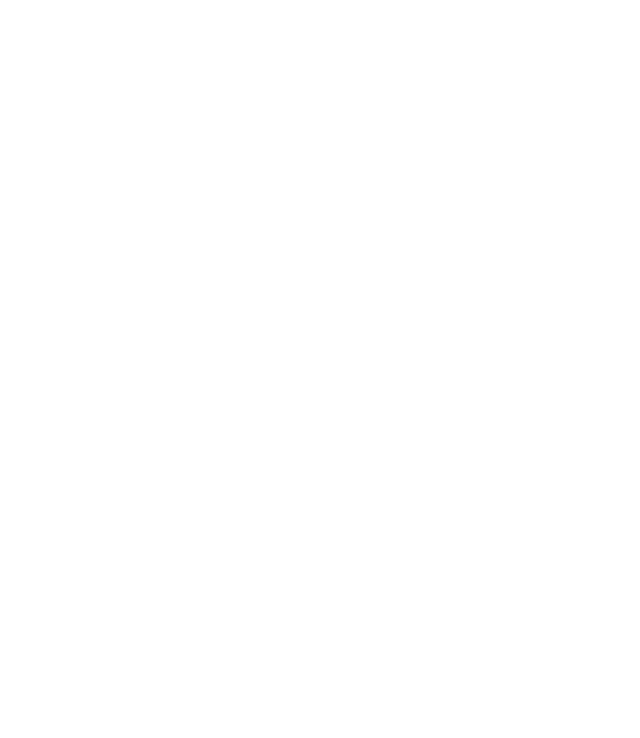
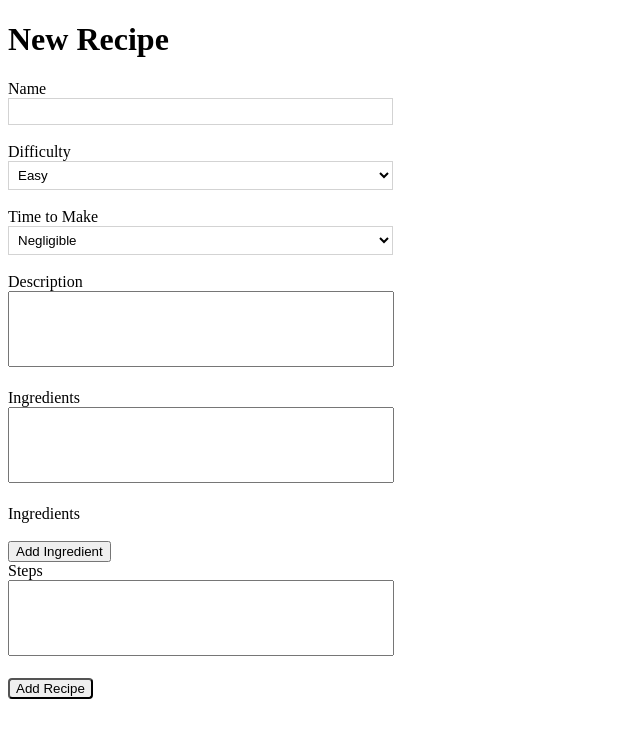
Before and after one commit to hwilloug/willowtreerecipes, a Vue app in the folder willowtreerecipes/: page /new-recipe in a window 1280 px wide. Shown: the top 738 px of the page, without its empty margins (0-640 px from the left). Built offline with nearby package versions, Linux system fonts and the light colour scheme.

Commit message:
Initialize New Recipe page

```diff
--- /dev/null
+++ b/willowtreerecipes/src/components/DynamicField.vue
@@ -0,0 +1,25 @@
+<template>
+<div>
+	<input :model='fieldInput'/>
+	<datalist>
+		<option value='Olive Oil'>Olive Oil</option>
+		<option value='Flour'>Flour</option>
+		<option value='Kosher Salt'>Kosher Salt</option>
+	</datalist>
+</div>
+</template>
+
+<script>
+export default {
+	name: 'dynamic-field',
+	props: ['field'],
+  data () {
+		return {
+			fieldInput: {}
+		}
+	},
+	mounted () {
+		this.fieldInput = this.field
+	}
+}
+</script>
--- /dev/null
+++ b/willowtreerecipes/src/components/NewRecipe.vue
@@ -0,0 +1,101 @@
+<template>
+<div>
+	<h1>New Recipe</h1>
+	<form>
+	<label for='recipeName'>Name </label><br>
+	<input type='text' id='recipeName' name='recipeName' class='input' maxlength='100' required /><br><br>
+
+	<label for='difficulty'>Difficulty </label><br>
+	<select id='difficulty' name='difficulty' class='select'>
+		<option value='Easy'>Easy</option>
+		<option value='Medium'>Medium</option>
+		<option value='Hard'>Hard</option>
+		<option value='Very Hard'>Very Hard</option>
+	</select><br><br>
+
+	<label for='time'>Time to Make </label><br>
+	<select id='time' name='time' class='select'>
+		<option value='Negligible'>Negligible</option>
+		<option value='Short'>Short</option>
+		<option value='Medium'>Medium</option>
+		<option value='Long'>Long</option>
+		<option value='Very Long'>Very Long</option>
+	</select><br><br>
+
+	<label for='description'>Description </label><br>
+	<textarea id='description' name='description' maxlength='500' class='area'></textarea><br><br>
+
+	<label for='ingredients1'>Ingredients </label><br>
+	<textarea id='ingredients1' name='ingredients1' maxlength='20' class='area' required ></textarea><br><br>
+
+	<label for='ingredients'>Ingredients</label><br>
+	<DynamicField list='ingredients' class='input'
+		id ='ingredients'
+		v-for='ingredient in ingredients'
+		:key='ingredient'
+		:model='ingredient'
+		:field='ingredient'
+	></DynamicField><br>
+
+	<button type='button' @click='addField'>Add Ingredient</button><br>
+
+	<label for='steps'>Steps </label><br>
+	<textarea id='steps' name='steps' maxlength='200' class='area' required></textarea><br><br>
+
+	<button type='submit' class='button'>Add Recipe</button>
+	</form>
+</div>
+</template>
+
+<script>
+import DynamicField from '@/components/DynamicField'
+
+export default {
+	data () {
+		return {
+			ingredients: []
+		}
+	},
+	components: {
+		DynamicField
+	},
+	methods: {
+		addField() {
+			this.ingredients.push({'': ''});
+			console.log(this.ingredients)
+		}
+	}
+}
+</script>
+
+<style scoped>
+.select {
+	width: 385px;
+	border: 1px solid lightgrey;
+	padding: 5px;
+	background-color: white;
+}
+.select:focus {
+	border: 1px solid grey;
+}
+
+.input {
+	width: 373px;
+	border: 1px solid lightgrey;
+	padding: 5px;
+}
+.input:focus {
+	border: 1px solid grey
+}
+
+.area {
+	width: 380px;
+	height: 70px;
+	resize: none;
+}
+
+.button {
+	border-radius: 0.25rem;
+	cursor: pointer;
+}
+</style>
--- a/willowtreerecipes/src/router/index.js
+++ b/willowtreerecipes/src/router/index.js
@@ -34,6 +34,11 @@
     component: () => import('@/components/RecipeEntry.vue')
   },
   {
+    path: '/new-recipe',
+    name: 'AddRecipe',
+    component: () => import('@/components/NewRecipe.vue')
+  },
+  {
     path: '/404',
     name: '404',
     component: () => import('@/views/PageNotFound.vue')
```
